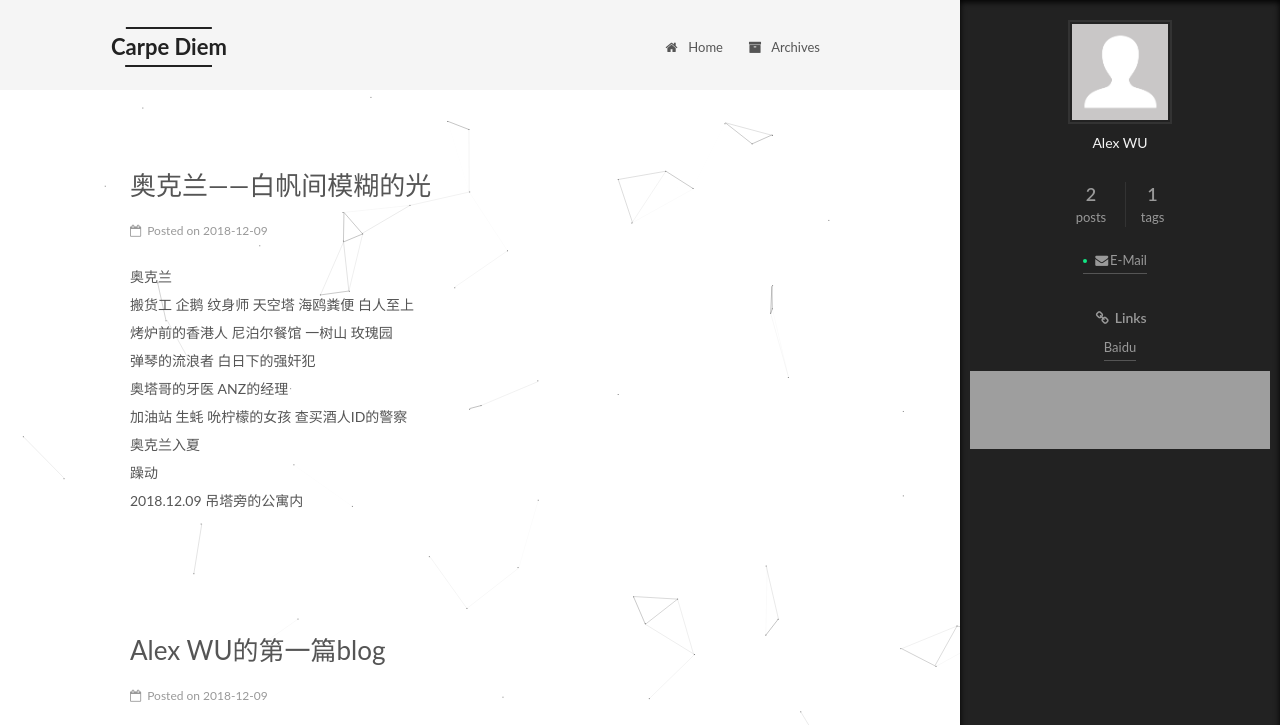
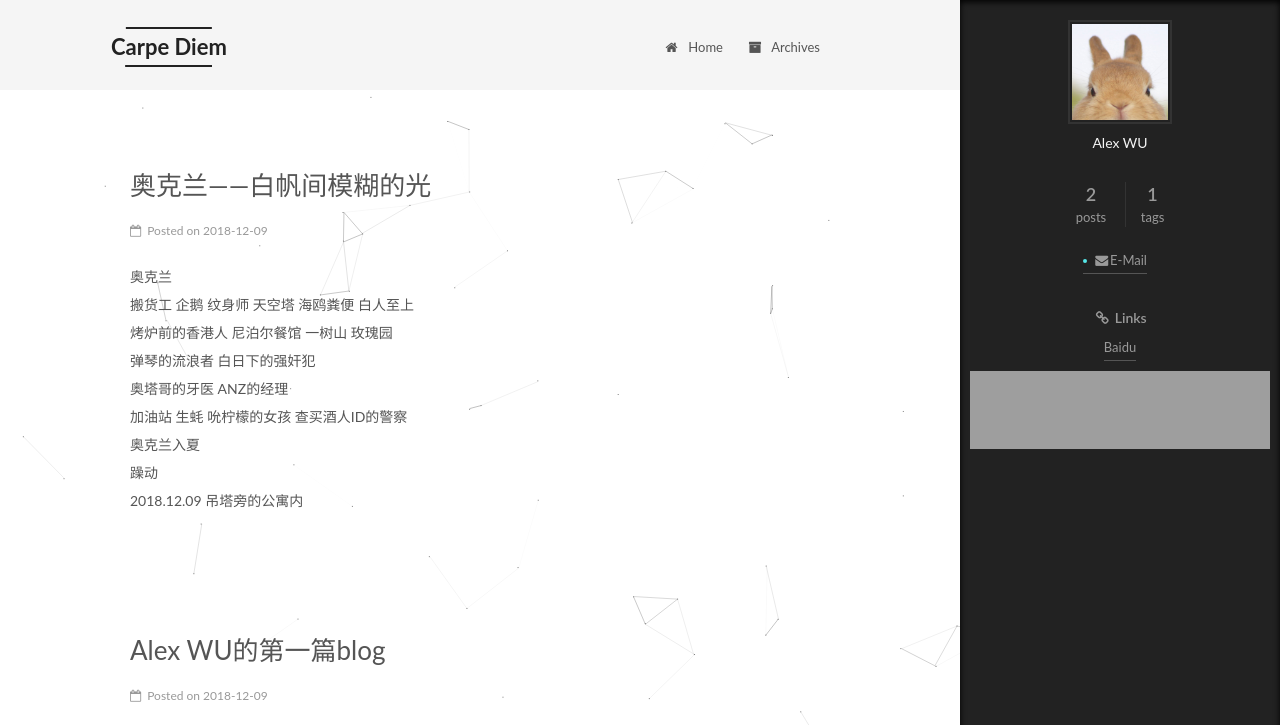
Before and after one commit to AlexWuYN/AlexWuYN.github.io, a plain HTML site: page index.html in a window 1280 px wide. Both pictures are taken after a click on the element 1238 px from the left and 743 px from the top of the page. Shown: the top 725 px of the page. Drawn offline with Linux system fonts and the light colour scheme; grey boxes are pictures that could not be loaded.

Commit message:
Site updated: 2018-12-24 03:58:47

```diff
--- a/css/main.css
+++ b/css/main.css
@@ -1858,7 +1858,7 @@ pre .javascript .function {
   width: 4px;
   height: 4px;
   border-radius: 50%;
-  background: #11e783;
+  background: #55e7e8;
 }
 .links-of-blogroll {
   font-size: 13px;
--- a/index.html
+++ b/index.html
@@ -234,7 +234,7 @@
     <span hidden itemprop="author" itemscope="" itemtype="http://schema.org/Person">
       <meta itemprop="name" content="Alex WU">
       <meta itemprop="description" content="">
-      <meta itemprop="image" content="/images/avatar.gif">
+      <meta itemprop="image" content="/images/rabit.jpg">
     </span>
 
     <span hidden itemprop="publisher" itemscope="" itemtype="http://schema.org/Organization">
@@ -354,7 +354,7 @@
     <span hidden itemprop="author" itemscope="" itemtype="http://schema.org/Person">
       <meta itemprop="name" content="Alex WU">
       <meta itemprop="description" content="">
-      <meta itemprop="image" content="/images/avatar.gif">
+      <meta itemprop="image" content="/images/rabit.jpg">
     </span>
 
     <span hidden itemprop="publisher" itemscope="" itemtype="http://schema.org/Organization">
@@ -491,7 +491,7 @@
         <div class="site-overview">
           <div class="site-author motion-element" itemprop="author" itemscope="" itemtype="http://schema.org/Person">
 
-              <img class="site-author-image" itemprop="image" src="/images/avatar.gif" alt="Alex WU">
+              <img class="site-author-image" itemprop="image" src="/images/rabit.jpg" alt="Alex WU">
 
               <p class="site-author-name" itemprop="name">Alex WU</p>
               <p class="site-description motion-element" itemprop="description"></p>
```
Also changed, not shown: 2018/12/10/Alex-WU的第一篇blog/index.html (+2 -2 lines), 2018/12/10/Summer-is-around-the-corner/index.html (+2 -2 lines), archives/2018/12/index.html (+1 -1 lines), archives/2018/index.html (+1 -1 lines), archives/index.html (+1 -1 lines), catrgories/index.html (+1 -1 lines), tags/New-Zealand/index.html (+1 -1 lines), tags/index.html (+1 -1 lines).
